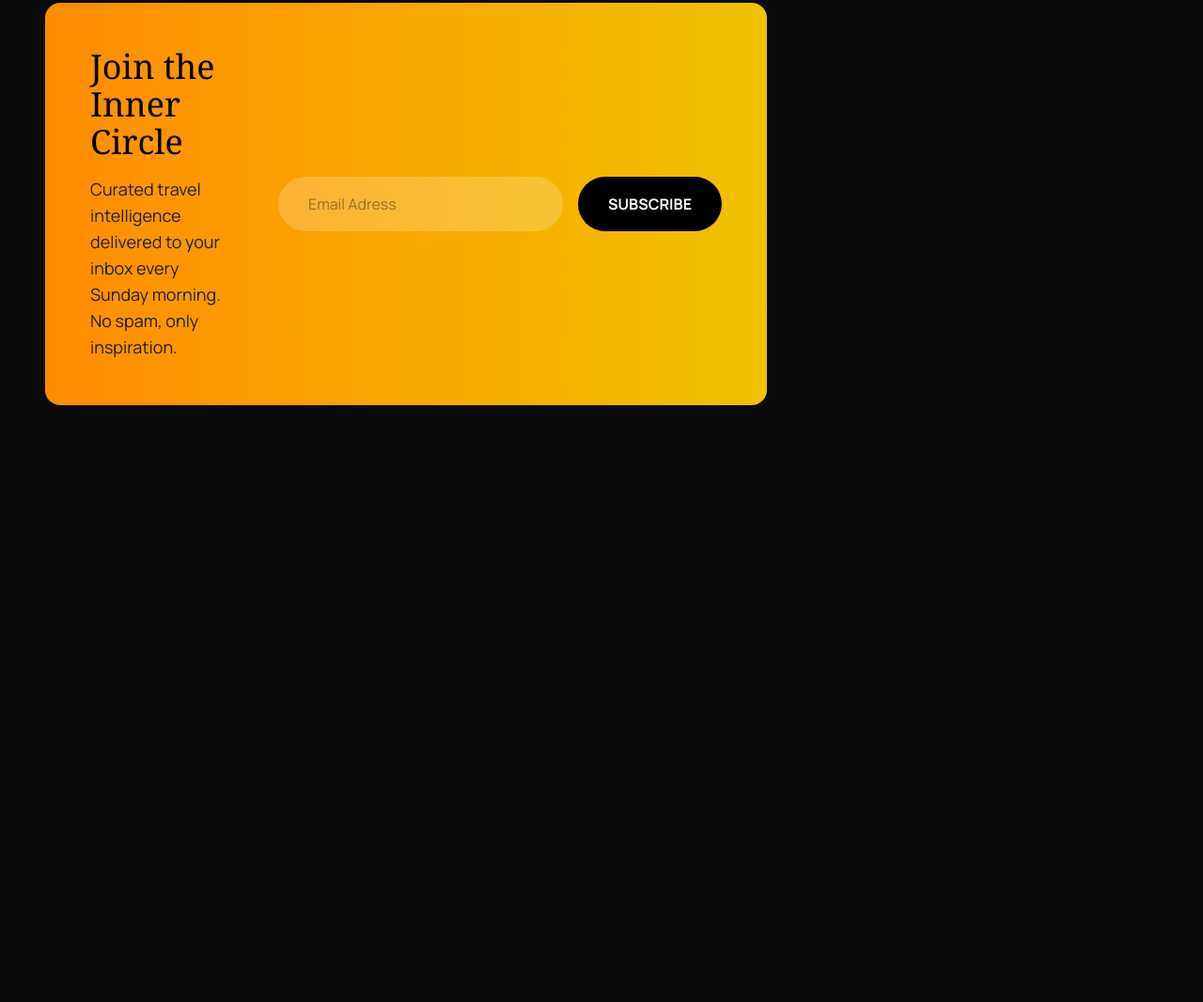
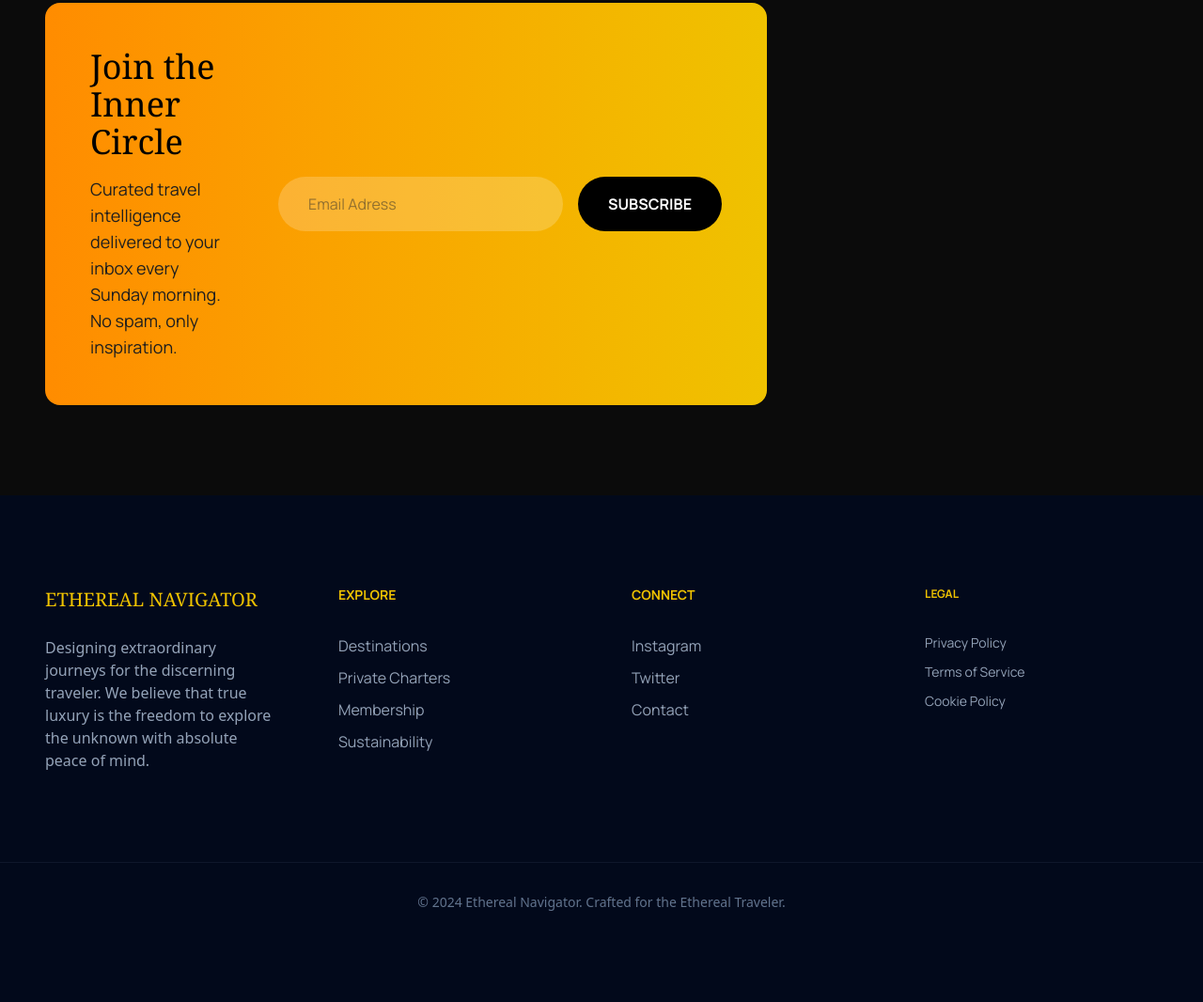
Before and after one commit to enas-mashaqi/project, a website: page assets/blogPage.html in a window 1280 px wide. Shown: the part 2154-3220 px from the top of the page at 94% size. Before the commit the page ends 2681 px from the top, so only its background shows below. Drawn offline with nearby package versions, Linux system fonts and the light colour scheme.

Commit message:
footer-blogPage

```diff
--- a/assets/blogPage.html
+++ b/assets/blogPage.html
@@ -194,6 +194,48 @@
         </section>
 
     </main>
+       <footer class="py-[96px] text-[#94A3B8] bg-primaryBackground">
+        <div class="px-[48px] grid grid-cols-1 md:grid-cols-4 gap-[64px]">
+            <div class="flex flex-col gap-[24px]">
+                <p class="text-highlights font-serif text-[20px]">ETHEREAL NAVIGATOR</p>
+                <p class="text-[16px] font-sans">Designing extraordinary journeys for the discerning traveler. We believe that true luxury is the freedom to explore the unknown with absolute peace of mind.</p>
+            </div>
+            <div class="flex flex-col gap-[32px]">
+                <p class="text-highlights  text-[14px] leading-[20px] font-bold">EXPLORE</p>
+                <ul>
+                    <li class="mb-[10px]"><a href="#" class="hoverAcolor">Destinations</a></li>
+                    <li class="mb-[10px]"><a href="#" class="hoverAcolor">Private Charters</a></li>
+                    <li class="mb-[10px]"><a href="#" class="hoverAcolor">Membership</a></li>
+                    <li class="mb-[10px]"><a href="#" class="hoverAcolor">Sustainability</a></li>
+                </ul>
+            </div>
+            <div class="flex flex-col gap-[32px]">
+                <p class="text-highlights  text-[14px] leading-[20px] font-bold">CONNECT</p>
+                <ul class="">
+                    <li class="mb-[10px]"><a href="#" class="hoverAcolor">Instagram</a></li>
+                    <li class="mb-[10px]"><a href="#" class="hoverAcolor">Twitter</a></li>
+                    <li class="mb-[10px]"><a href="#" class="hoverAcolor">Contact</a></li>
+                </ul>
+            </div>
+            <div class="flex  text-[14px] flex-col gap-[32px]">
+                <p class="text-highlights  text-[12px] font-bold">LEGAL</p>
+                <ul>
+                  <li class="mb-[10px]"><a href="#" class="hoverAcolor">Privacy Policy</a></li>
+                    <li class="mb-[10px]"><a href="#" class="hoverAcolor">Terms of Service</a></li>
+                    <li class="mb-[10px]"><a href="#" class="hoverAcolor">Cookie Policy</a></li>
+                </ul>
+            </div>
+
+        </div>
+        <div>
+
+        </div>
+        <div class="max-w-7xl mx-auto px-12 mt-24 pt-8 border-t border-slate-900 text-center">
+            <p class="font-sans text-slate-500 text-sm">© 2024 Ethereal Navigator. Crafted for the Ethereal Traveler.
+            </p>
+        </div>
+
+    </footer>
 </body>
 
 </html>
```
Also changed, not shown: assets/css/output.css.
